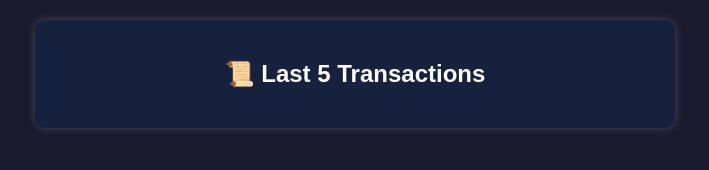
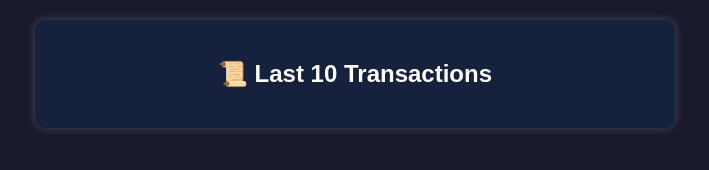
Before and after one commit to raghuramanms2003/tollgate, a plain HTML site: page history.html in a window 1280 px wide. Shown: the whole page, without its empty margins (285-994 px from the left). Drawn offline with Linux system fonts and the light colour scheme.

Commit message:
Update history.html

```diff
--- a/history.html
+++ b/history.html
@@ -6,7 +6,7 @@
   </head>
   <body>
     <div class="container">
-      <h2>📜 Last 5 Transactions</h2>
+      <h2>📜 Last 10 Transactions</h2>
       <ul id="tollHistory"></ul>
     </div>
 
```
